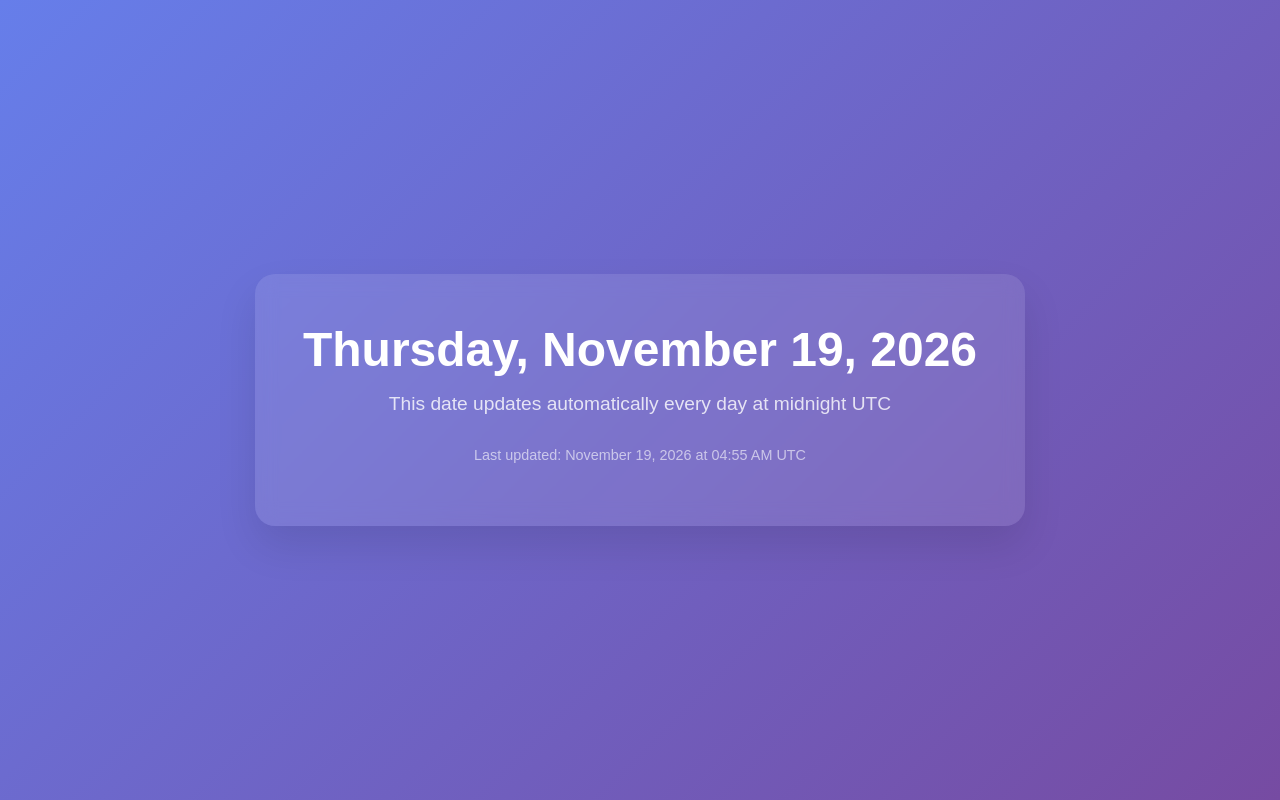
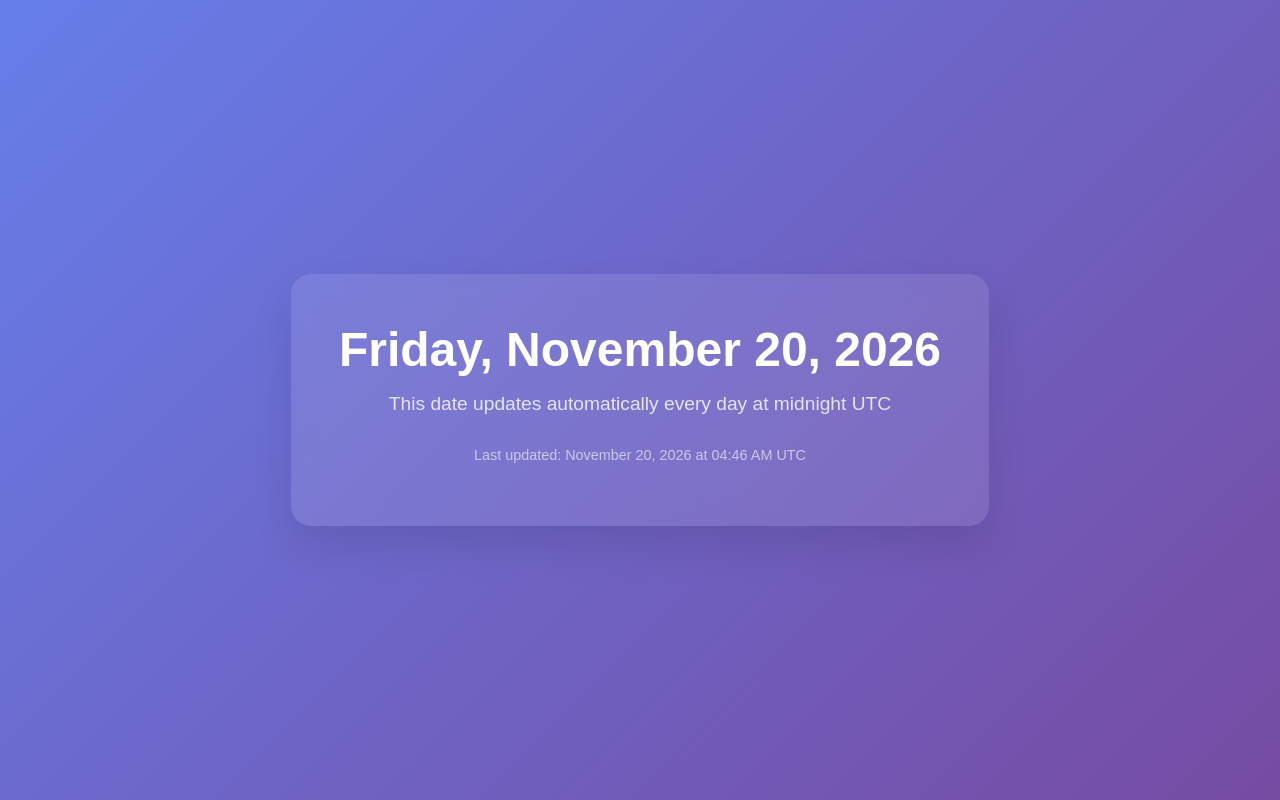
Before and after one commit to TherenceMashego/-Current-Date-Automation, a plain HTML site: page index.html in a window 1280 px wide. Drawn offline with Linux system fonts and the light colour scheme.

Commit message:
📅 Auto-update: Friday, 2026-11-20

```diff
--- a/index.html
+++ b/index.html
@@ -52,10 +52,10 @@
 </head>
 <body>
     <div class="date-container">
-        <h1 class="date">Thursday, November 19, 2026</h1>
+        <h1 class="date">Friday, November 20, 2026</h1>
 
         <p class="subtitle">This date updates automatically every day at midnight UTC</p>
-        <p class="timestamp">Last updated: November 19, 2026 at 04:55 AM UTC</p>
+        <p class="timestamp">Last updated: November 20, 2026 at 04:46 AM UTC</p>
     </div>
 </body>
 </html>
```
